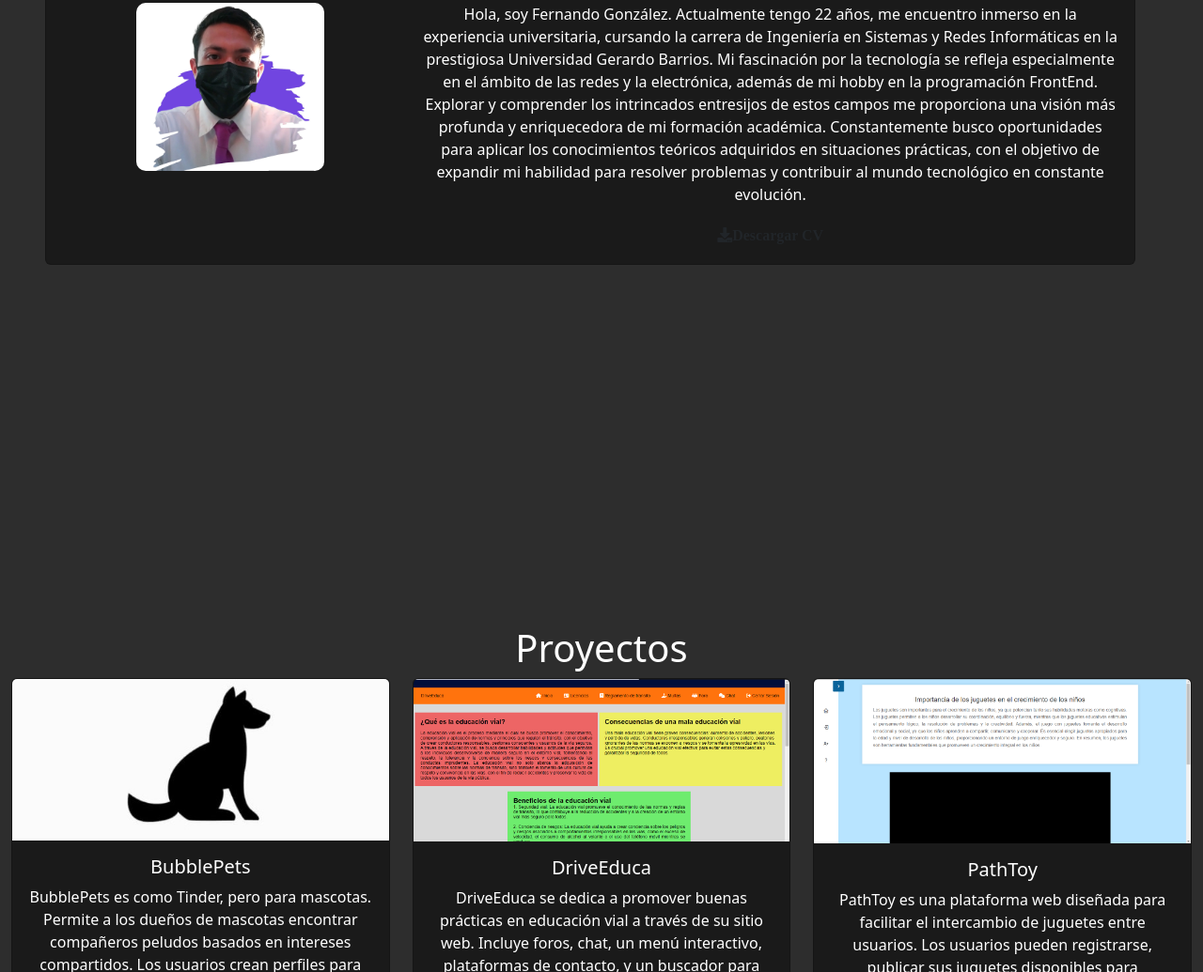
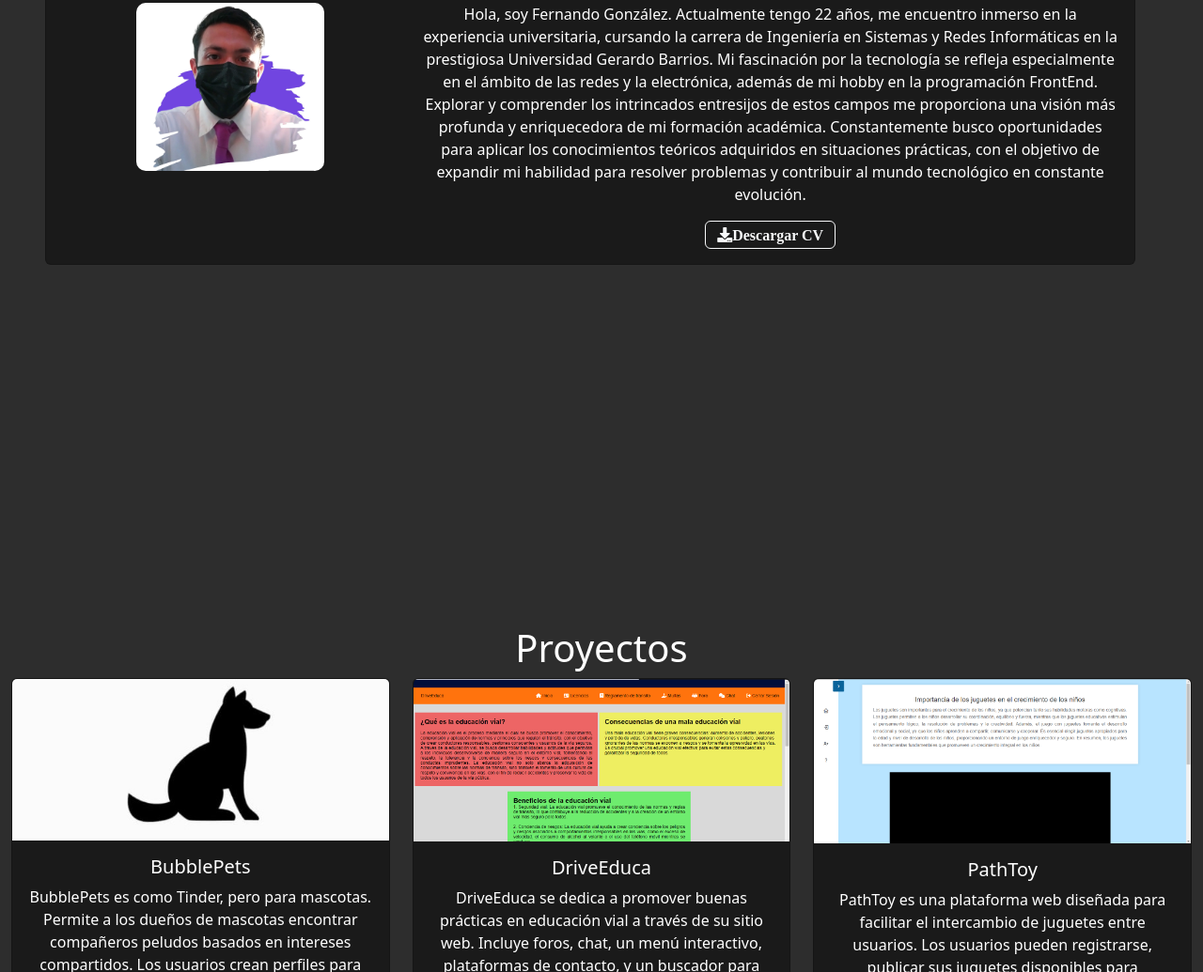
Before and after one commit to Fernando1809/Portafolio, a plain HTML site: page index.html in a window 1280 px wide. Shown: the part 1222-2257 px from the top of the page at 94% size. Drawn offline with nearby package versions, Linux system fonts and the light colour scheme.

Commit message:
2024.02.25

```diff
--- a/index.html
+++ b/index.html
@@ -92,7 +92,7 @@
                 para resolver problemas y contribuir al mundo tecnológico en constante evolución.
               </p>
               <!-- Botón con icono de descarga -->
-              <button id="downloadButton" class="btn btn-outline-ligh fas fa-download">Descargar CV</button>
+              <button id="downloadButton" class="btn btn-outline-light fas fa-download">Descargar CV</button>
             </div>
           </div>
         </div>
```
